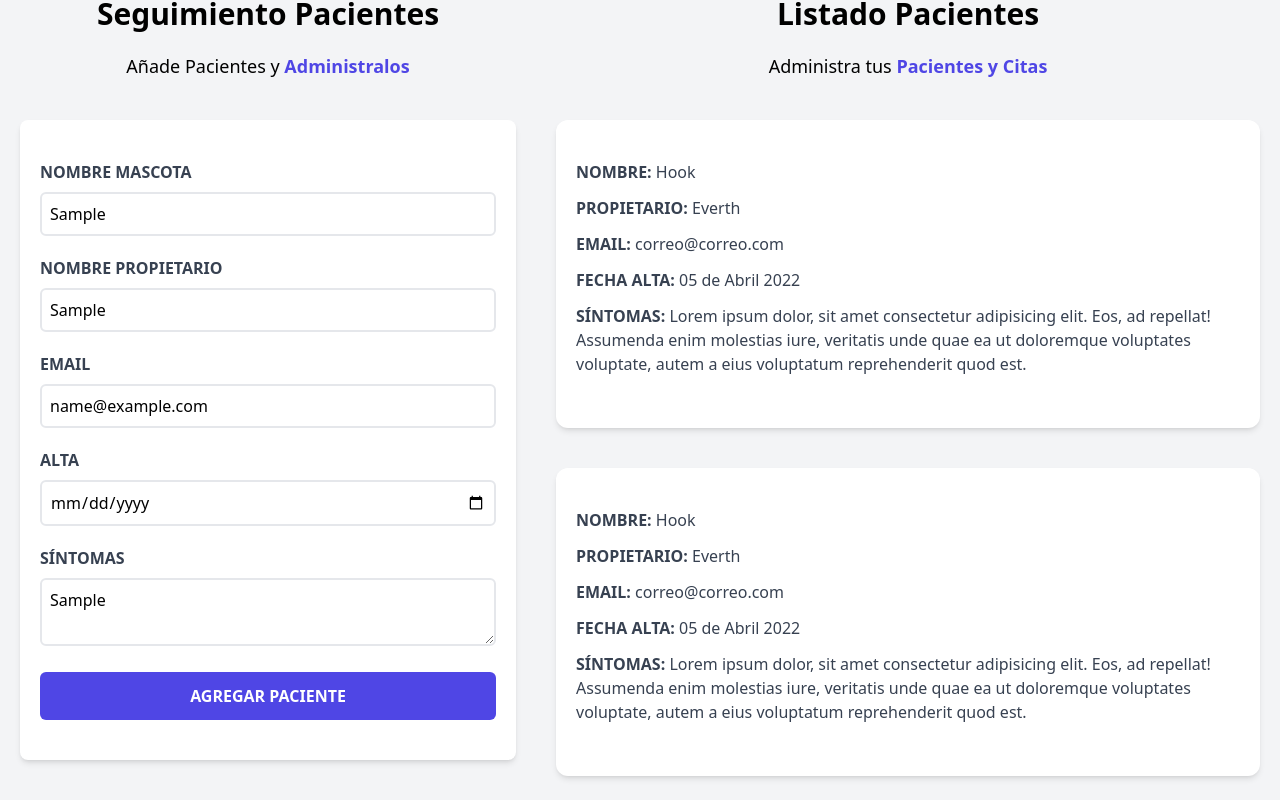
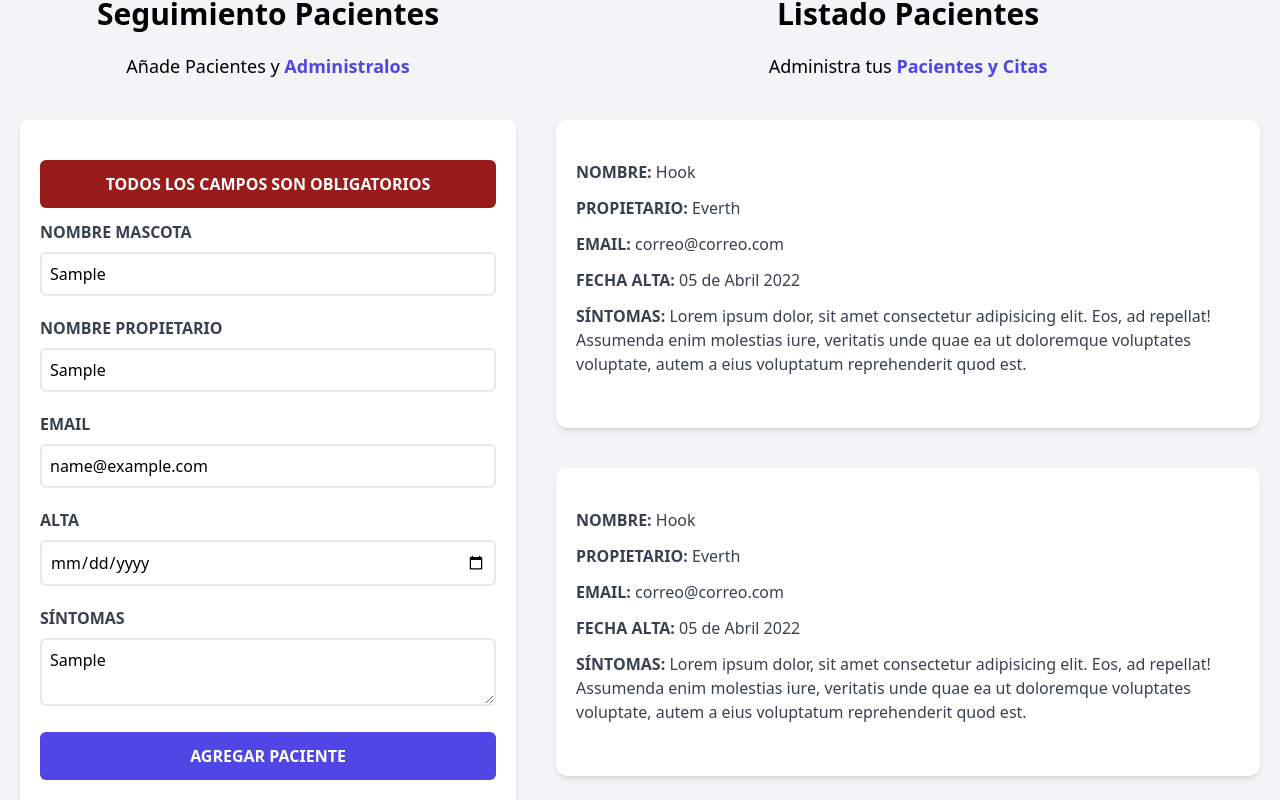
Before and after one commit to epe0413/citas_react_vite, a React (Vite) app: page / in a window 1280 px wide. Both pictures are taken after typing "Sample", "Sample", "name@example.com", "name@example.com", "Sample" into the empty fields and a click on the input "Agregar Paciente". Shown: the part 180-980 px from the top of the page. Built offline with nearby package versions, Linux system fonts and the light colour scheme.

Commit message:
Se agrego mensaje de error que se mostrará en el caso que falte algun campo por llenar

```diff
--- a/src/components/Formulario.jsx
+++ b/src/components/Formulario.jsx
@@ -7,10 +7,20 @@
   const [fecha, setFecha] = useState('');
   const [sintomas, setSintomas] = useState('');
 
+  const [error, setError] = useState(false)
+
   const handleSubmit = (e) => {
     e.preventDefault();
 
-    console.log('Enviando formulario');
+    // Validando el formulario
+    if([nombre, propietario, email, fecha, sintomas].includes('')){
+      console.log('Hay al menos un campo vacio')
+
+      setError(true)
+      return;
+    }
+
+    setError(false)
   }
 
   return (
@@ -25,6 +35,11 @@
           onSubmit={handleSubmit}
           className="bg-white shadow-md rounded-lg py-10 px-5 mb-10"
         >
+          {error &&
+            <div className='bg-red-800 text-white text-center p-3 uppercase font-bold mb-3 rounded-md'>
+              <p>Todos los campos son obligatorios</p>
+            </div>
+          }
           <div className="mb-5">
             <label htmlFor="mascota" className="block text-gray-700 uppercase font-bold">Nombre Mascota</label>
             <input
```
